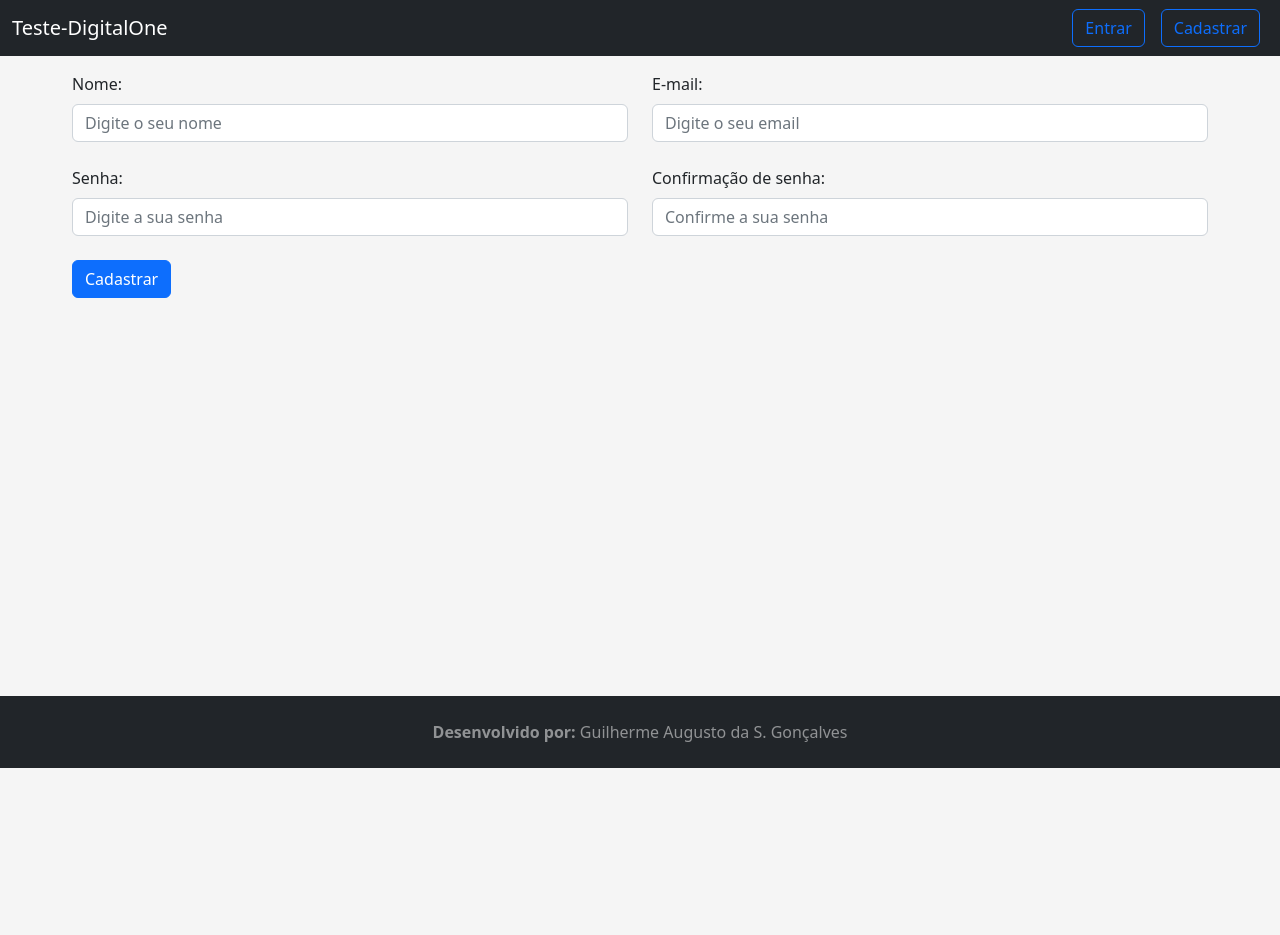
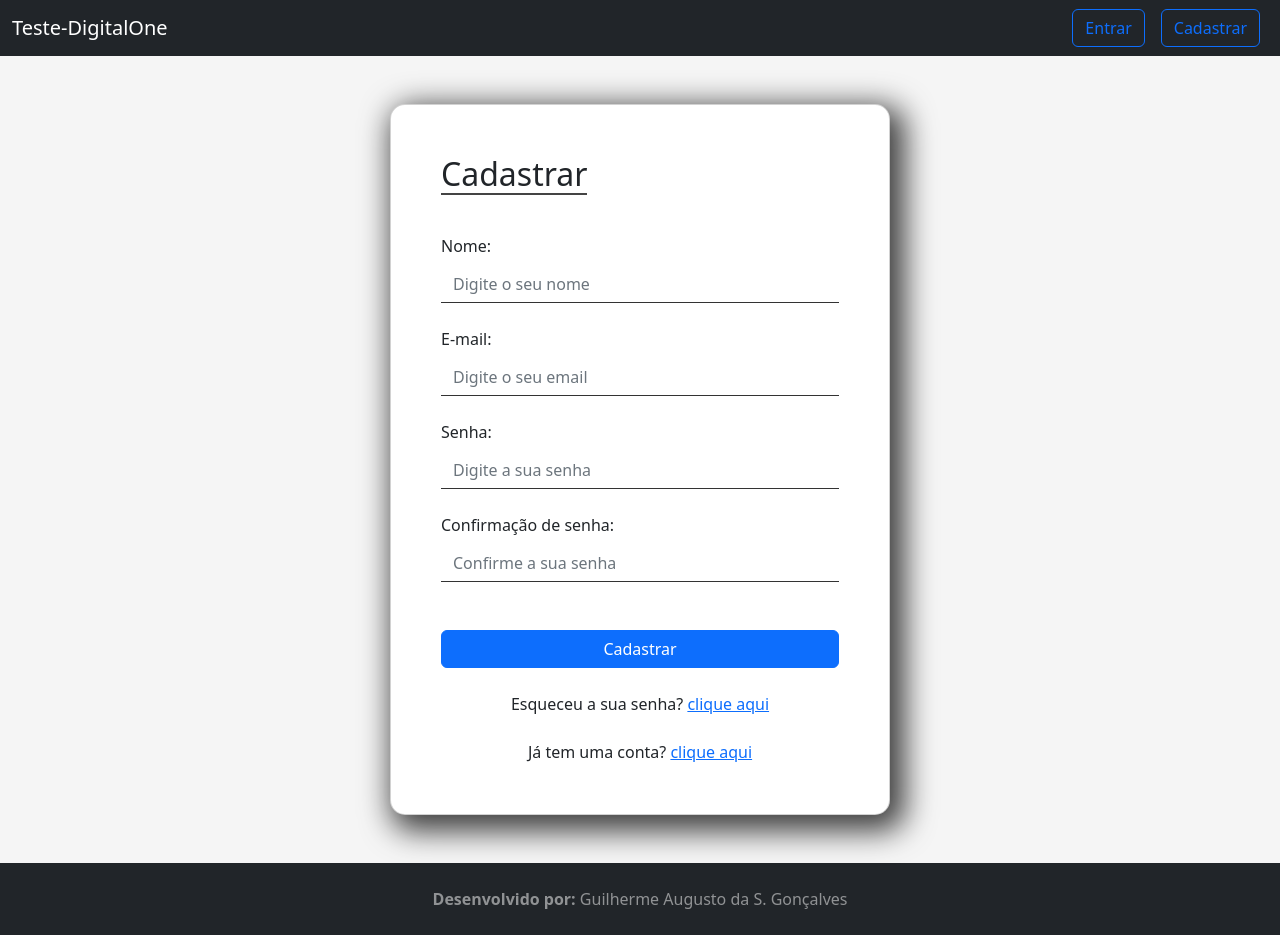
Before and after one commit to dev-digitalone/teste-desenvolvimento-web, a React (Create React App) app in the folder frontend/: page /registrar in a window 1280 px wide. Before the commit the page ends 800 px from the top, so only its background shows below. Built offline with nearby package versions, Linux system fonts and the light colour scheme.

Commit message:
finalizado estilo do formulario

```diff
--- /dev/null
+++ b/frontend/src/components/form/Form.module.css
@@ -0,0 +1,39 @@
+.form_container {
+    max-width: 500px;
+    margin: 2em auto 0;
+    border-radius: 15px;
+    box-shadow: 8px 9px 30px 7px rgba(0, 0, 0, 0.75);
+    padding: 50px;
+}
+
+.form_container h1 {
+    text-align: left;
+    font-size: 2em;
+    border-bottom: 2px solid #444;
+    margin-bottom: 15px;
+    width: max-content;
+}
+
+.form_container input,
+.form_container input:focus {
+    border: 0;
+    border-radius: 0;
+    outline: 0;
+    background: transparent;
+    border-bottom: 1px solid #333;
+    box-shadow: none;
+}
+
+.form_container label {
+    margin-top: 1.5em;
+}
+
+input:invalid,
+input:valid {
+    box-shadow: none !important;
+}
+
+.form_container span {
+    margin-top: 1.5em;
+    text-align: center;
+}
--- a/frontend/src/components/template/ContainerContent.module.css
+++ b/frontend/src/components/template/ContainerContent.module.css
@@ -1,6 +1,6 @@
 .container {
-	min-height: 80vh;
-	padding: 1em 2em 3em;
-	max-width: 1200px;
-	margin: 0 auto;
+    min-height: 100vh;
+    padding: 1em 2em 3em;
+    max-width: 1200px;
+    margin: 0 auto;
 }
--- a/frontend/src/components/views/auth/Register.jsx
+++ b/frontend/src/components/views/auth/Register.jsx
@@ -1,7 +1,10 @@
 import React from 'react';
-import { Button, Col, Form, Row } from 'react-bootstrap';
+import { Button, Card, Form } from 'react-bootstrap';
+import { Link } from 'react-router-dom';
 
-import Inputs from '../../form/inputs';
+import styles from '../../form/Form.module.css';
+
+import Inputs from '../../form/Inputs';
 
 export default function Register() {
     const [user, setUser] = React.useState({});
@@ -23,14 +26,11 @@ export default function Register() {
 
     return (
         <section>
+            <Card className={styles.form_container}>
+                <div>
+                    <h1>Cadastrar</h1>
+                </div>
                 <Form noValidate validated={validated} onSubmit={handleSubmit}>
-                <Row className="mb-4">
-                    <Form.Group
-                        as={Col}
-                        md="6"
-                        sm="12"
-                        controlId="validationCustomName"
-                    >
                     <Inputs
                         label="Nome:"
                         placeholder="Digite o seu nome"
@@ -40,13 +40,7 @@ export default function Register() {
                         validateMsg="Nome não informado!"
                         handleOnChange={handleChange}
                     />
-                    </Form.Group>
-                    <Form.Group
-                        as={Col}
-                        md="6"
-                        sm="12"
-                        controlId="validationCustomEmail"
-                    >
+
                     <Inputs
                         label="E-mail:"
                         placeholder="Digite o seu email"
@@ -56,15 +50,7 @@ export default function Register() {
                         validateMsg="E-mail não informado!"
                         handleOnChange={handleChange}
                     />
-                    </Form.Group>
-                </Row>
-                <Row className="mb-4">
-                    <Form.Group
-                        as={Col}
-                        md="6"
-                        sm="12"
-                        controlId="validationCustomPassword"
-                    >
+
                     <Inputs
                         label="Senha:"
                         placeholder="Digite a sua senha"
@@ -74,13 +60,7 @@ export default function Register() {
                         validateMsg="Senha não informada"
                         handleOnChange={handleChange}
                     />
-                    </Form.Group>
-                    <Form.Group
-                        as={Col}
-                        md="6"
-                        sm="12"
-                        controlId="validationCustomConfirmPassword"
-                    >
+
                     <Inputs
                         label="Confirmação de senha:"
                         placeholder="Confirme a sua senha"
@@ -90,10 +70,18 @@ export default function Register() {
                         validateMsg="Confirmação de senha não informada"
                         handleOnChange={handleChange}
                     />
-                    </Form.Group>
-                </Row>
+                    <div className="d-grid gap-2 col-12 mx-auto mt-5">
                         <Button type="submit">Cadastrar</Button>
+                    </div>
                 </Form>
+
+                <span>
+                    Esqueceu a sua senha? <Link to="/entrar">clique aqui</Link>
+                </span>
+                <span>
+                    Já tem uma conta? <Link to="/entrar">clique aqui</Link>
+                </span>
+            </Card>
         </section>
     );
 }
```
Lines whose indentation alone changed are shown as unchanged.
